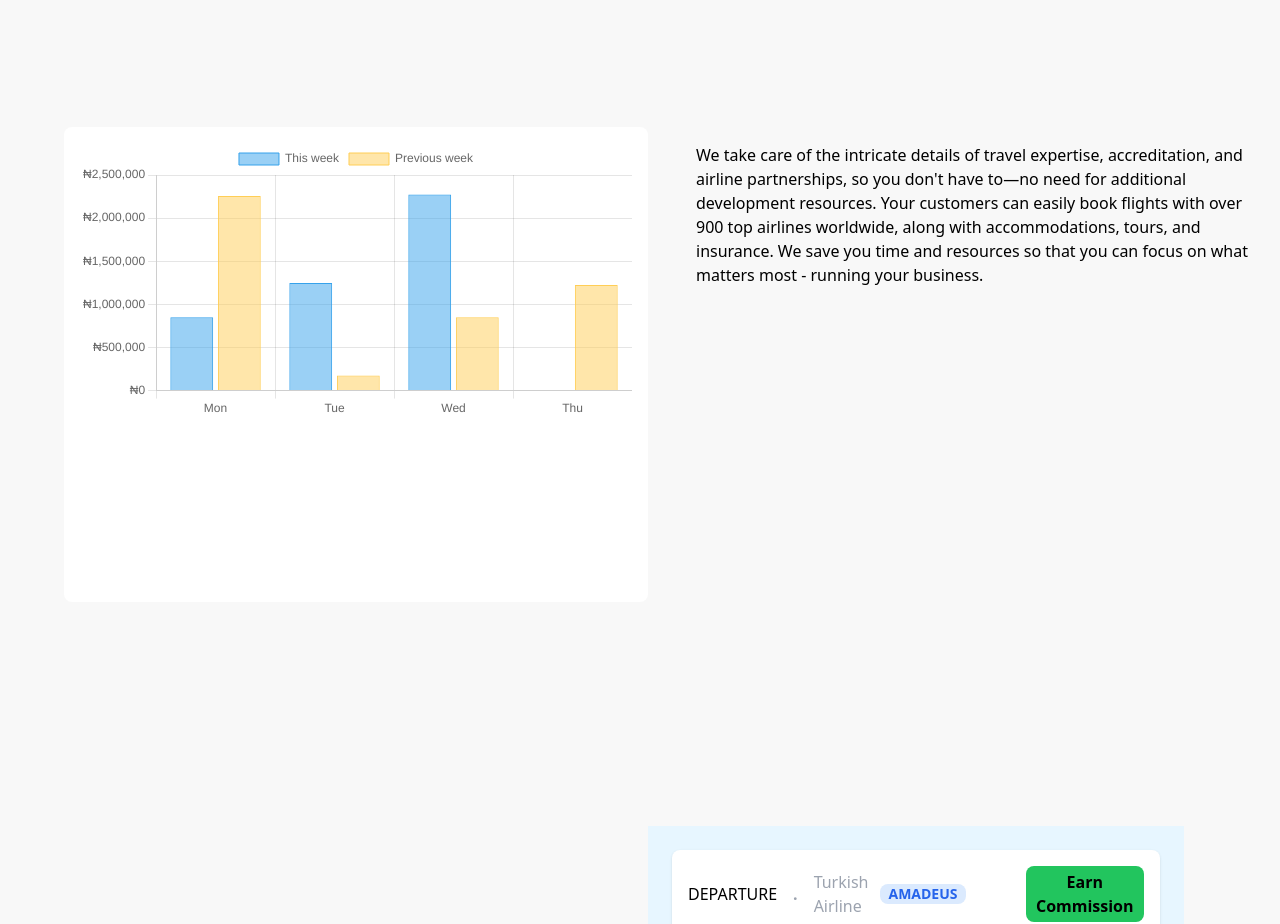
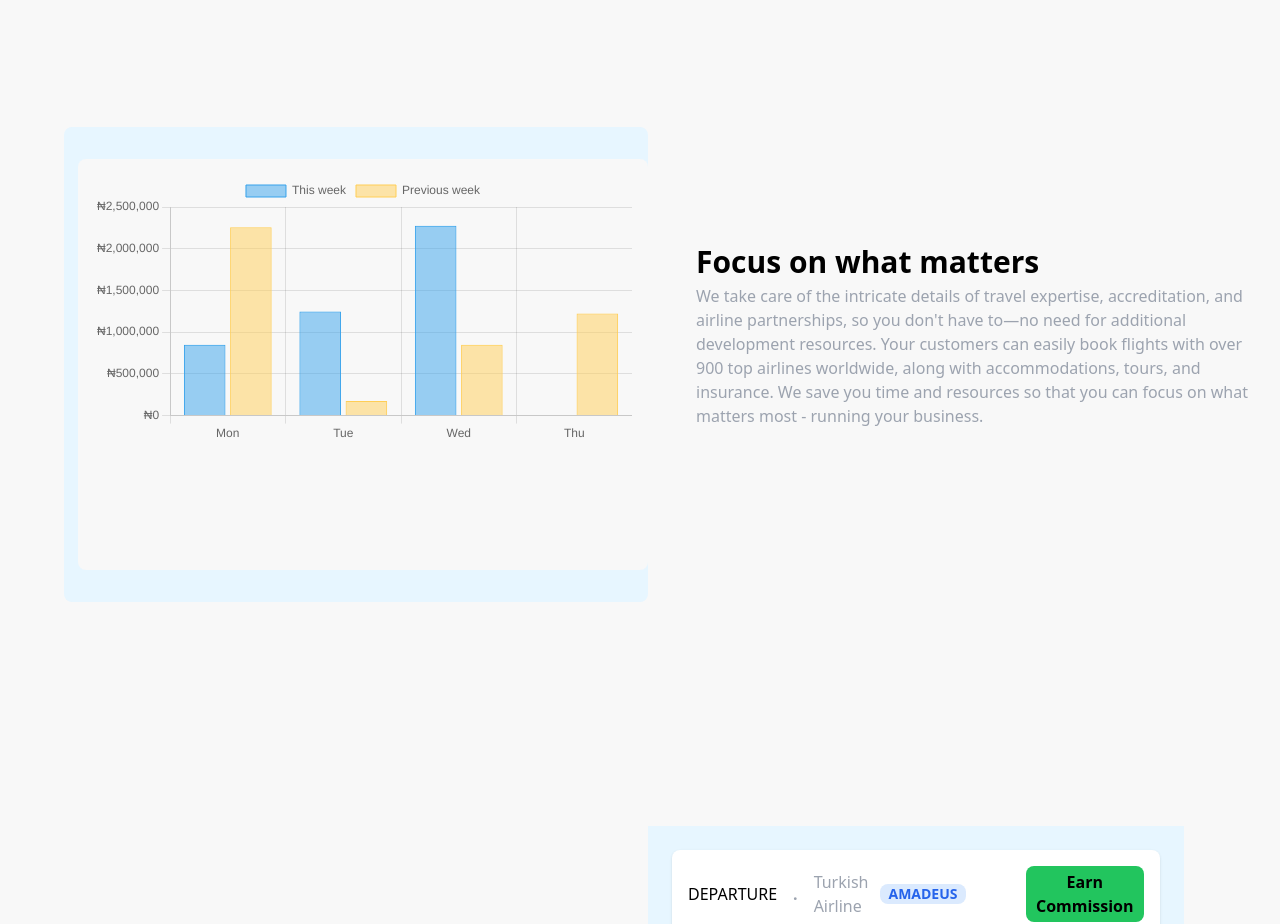
Before and after one commit to gizework21/Techcore-Africa, a React (Vite) app: page / in a window 1280 px wide. Shown: the part 2920-3844 px from the top of the page. Built offline with nearby package versions, Linux system fonts and the light colour scheme; a web font is replaced by a local one.

Commit message:
corret style of barchart to match the figma

```diff
--- a/src/pages/BarChartCard.jsx
+++ b/src/pages/BarChartCard.jsx
@@ -47,8 +47,10 @@ const BarChartCard = () => {
   };
 
   return (
-    <div className="w-[584px] h-auto bg-white  border-gray-200 rounded-lg  p-4">
-      <Bar data={data} options={options} />
+    <div className="w-[584px] h-[475px] bg-[#E7F6FF] border-gray-200 rounded-lg py-8 ">
+      <div className="bg-[#F8F8F8] p-4 rounded-lg h-[411px] ml-[14px]">
+        <Bar data={data} options={options} />
+      </div>
     </div>
   );
 };
--- a/src/pages/FocusOnText.jsx
+++ b/src/pages/FocusOnText.jsx
@@ -2,8 +2,9 @@ import React from 'react';
 
 const TextCard = () => {
   return (
-    <div className="flex-1 bg-[#F8F8F8]   p-4">
-      <p>
+    <div className="flex-1 bg-[#F8F8F8]   p-4 my-24">
+      <h1 className=' font-bold text-[30px]'>Focus on what matters</h1>
+      <p className='text-gray-400'>
         We take care of the intricate details of travel expertise, accreditation, and airline partnerships, so you don't have to—no need for additional development resources. Your customers can easily book flights with over 900 top airlines worldwide, along with accommodations, tours, and insurance. We save you time and resources so that you can focus on what matters most - running your business.
       </p>
     </div>
```
Also changed, not shown: src/pages/EasyMoney.jsx (line endings or trailing spaces).
